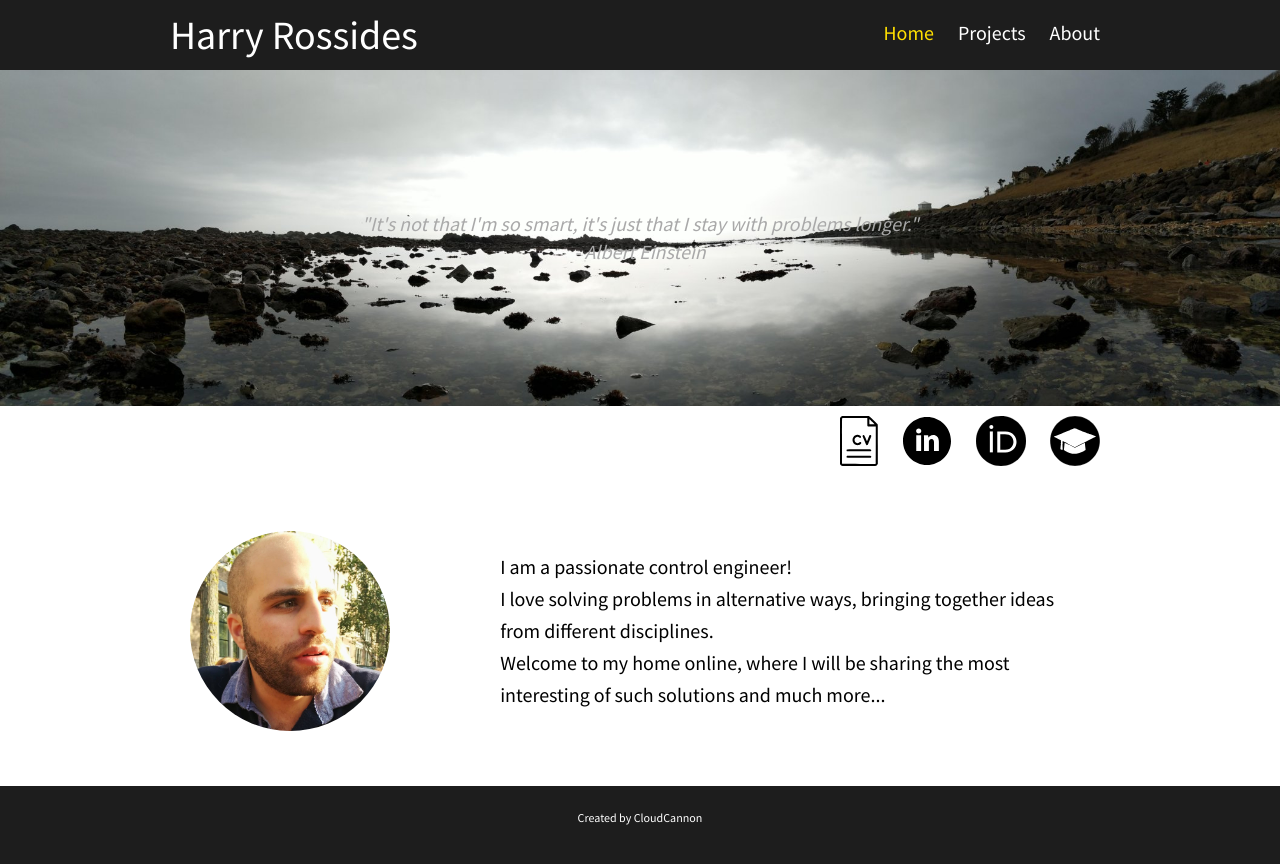
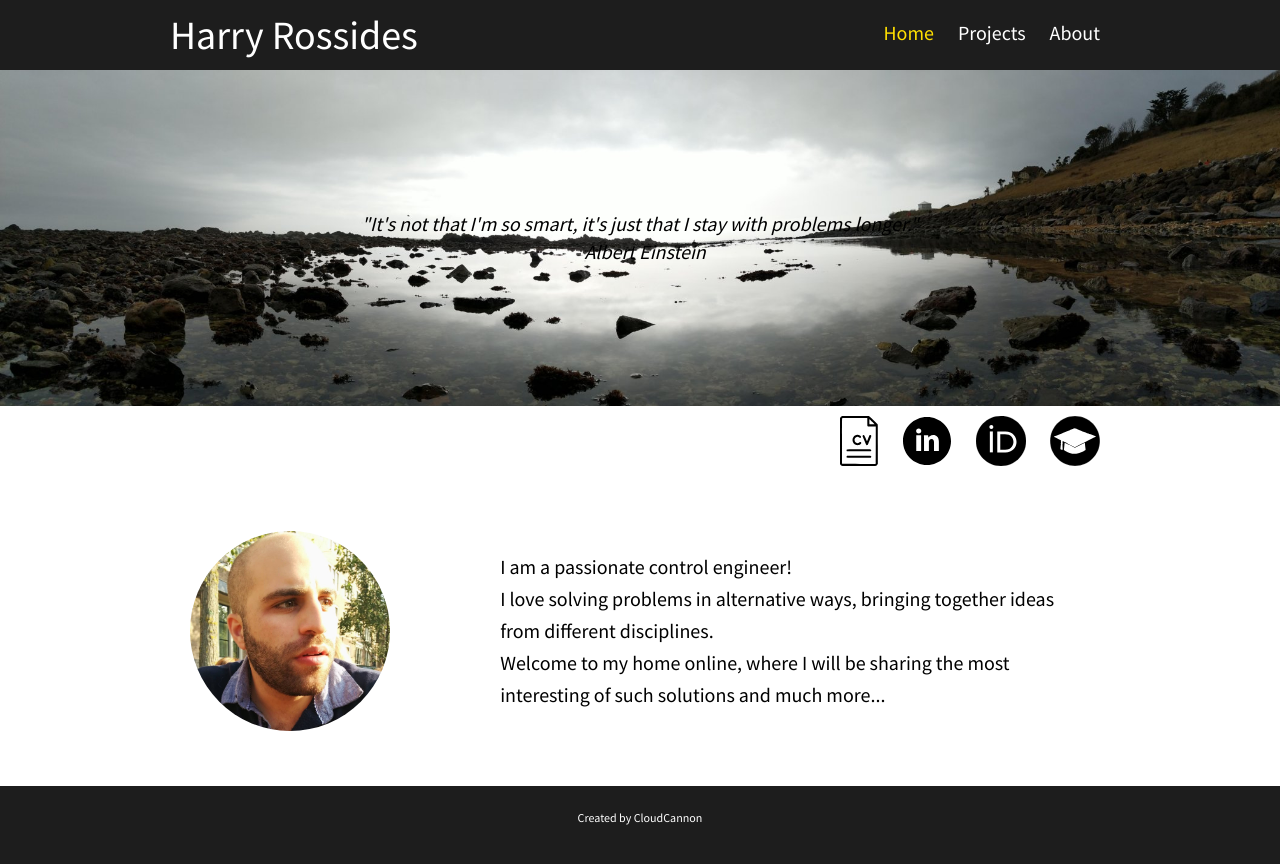
Before and after one commit to HarryRos/HarryRos.github.io, a Jekyll site: the page built from index.html, in a window 1280 px wide. Shown: the top 864 px of the page. Built offline with Jekyll 4.4.1, drawn with Linux system fonts in a browser that asks for light colours.

Commit message:
Edit quote alignment

```diff
--- a/css/style.css
+++ b/css/style.css
@@ -51,6 +51,7 @@
 
 div.small-container {
 	max-width: 700px;
+	vertical-align: top;
 }
 
 header,
@@ -207,7 +208,7 @@
 	text-align: center;
 	line-height: 28px;
 	font-style: italic;
-	color: #A9A9A9;
+	color: #000000;
 }
 hr {
 	border: 1px solid #eee;
```
